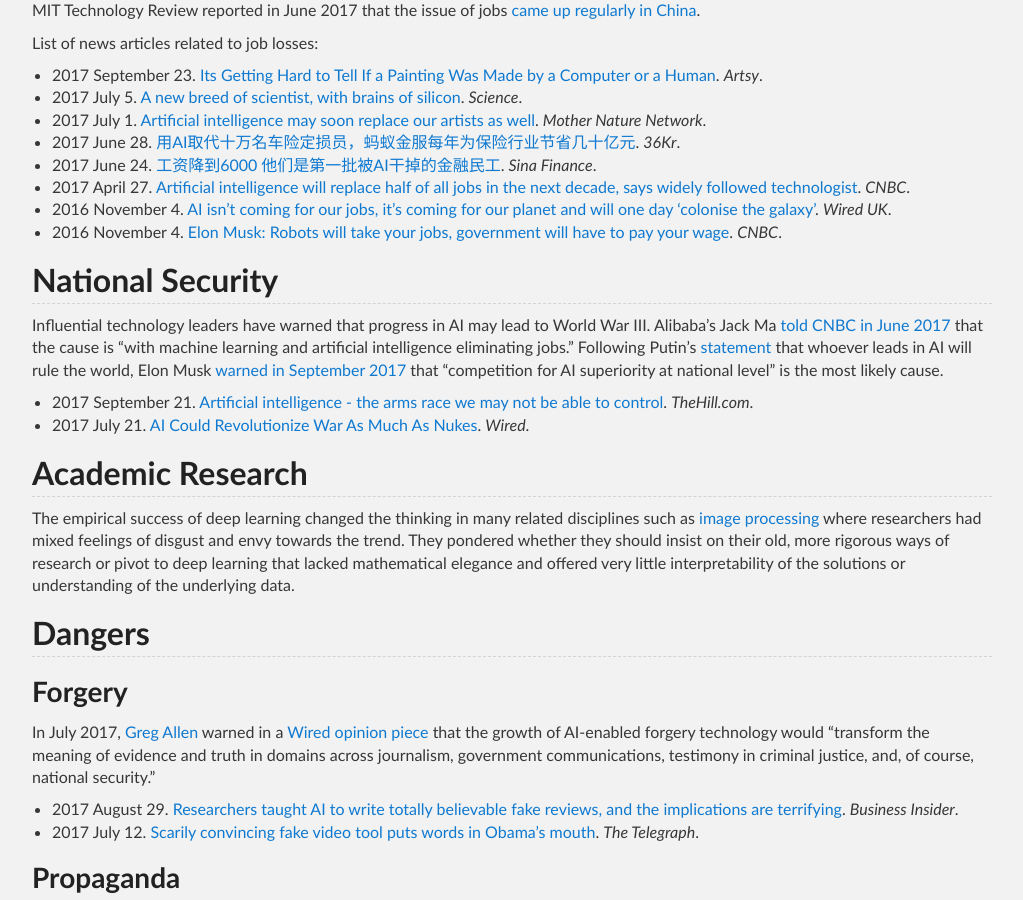
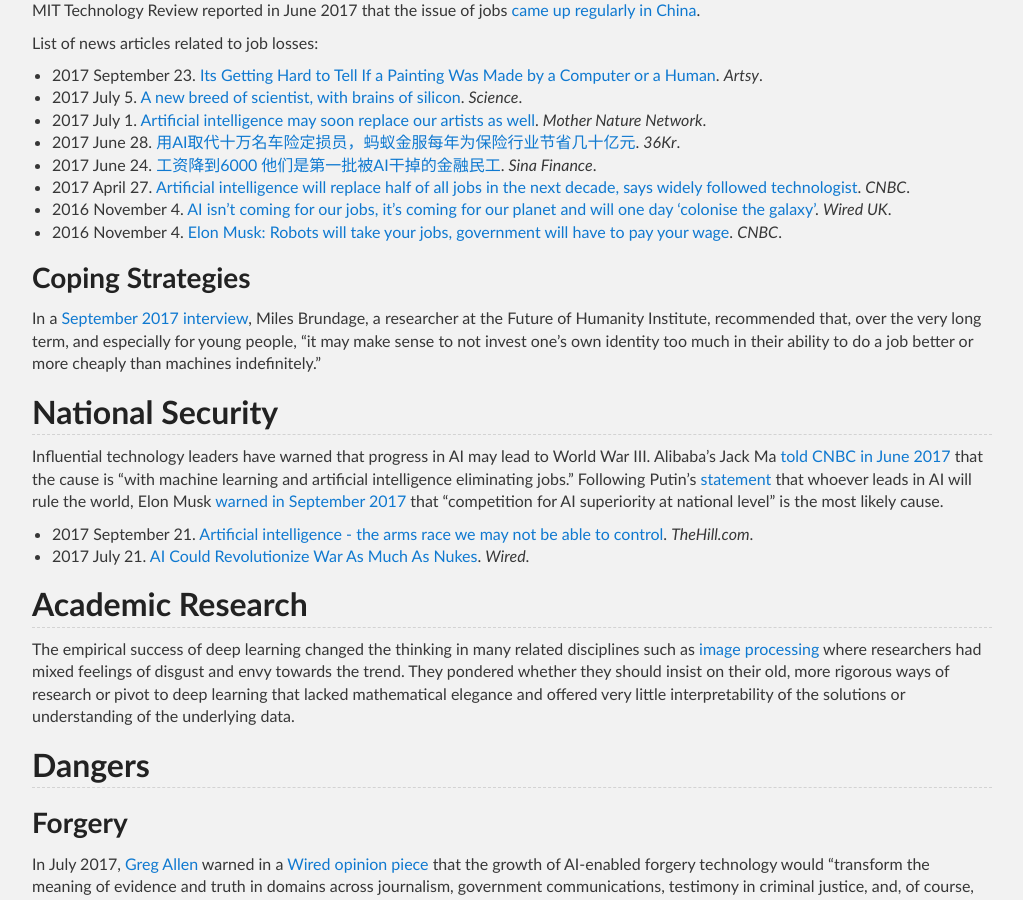
Before and after one commit to Tonywuhk/realai.org, a Jekyll site: the page built from impacts.md, in a window 1280 px wide and 900 px high, scrolled down 509 px. Shown: the whole window, without its empty margins (128-1151 px from the left). Built offline with Jekyll 4.4.1, drawn with Linux system fonts in a browser that asks for light colours; our own code applies the rules of GitHub Pages for plain Markdown files; the repository's description, which GitHub fills in, is left out.

Commit message:
Update files

```diff
--- a/impacts.md
+++ b/impacts.md
@@ -25,6 +25,10 @@
 * 2017 April 27. [Artificial intelligence will replace half of all jobs in the next decade, says widely followed technologist](http://www.cnbc.com/2017/04/27/kai-fu-lee-robots-will-replace-half-of-all-jobs.html). *CNBC*.
 * 2016 November 4. [AI isn't coming for our jobs, it's coming for our planet and will one day 'colonise the galaxy'](http://www.wired.co.uk/article/jurgen-schmidhuber-artificial-intelligence-very-deep-learning). *Wired UK*.
 * 2016 November 4. [Elon Musk: Robots will take your jobs, government will have to pay your wage](http://www.cnbc.com/2016/11/04/elon-musk-robots-will-take-your-jobs-government-will-have-to-pay-your-wage.html). *CNBC*.
+
+### Coping Strategies
+
+In a [September 2017 interview](https://opendemocracy.net/digitaliberties/gains-from-ai-could-mean-humans-live-for-leisure), Miles Brundage, a researcher at the Future of Humanity Institute, recommended that, over the very long term, and especially for young people, "it may make sense to not invest one's own identity too much in their ability to do a job better or more cheaply than machines indefinitely."
 
 ## National Security
 
```
Also changed, not shown: policies.md (+4 -0 lines), 1 other file.
